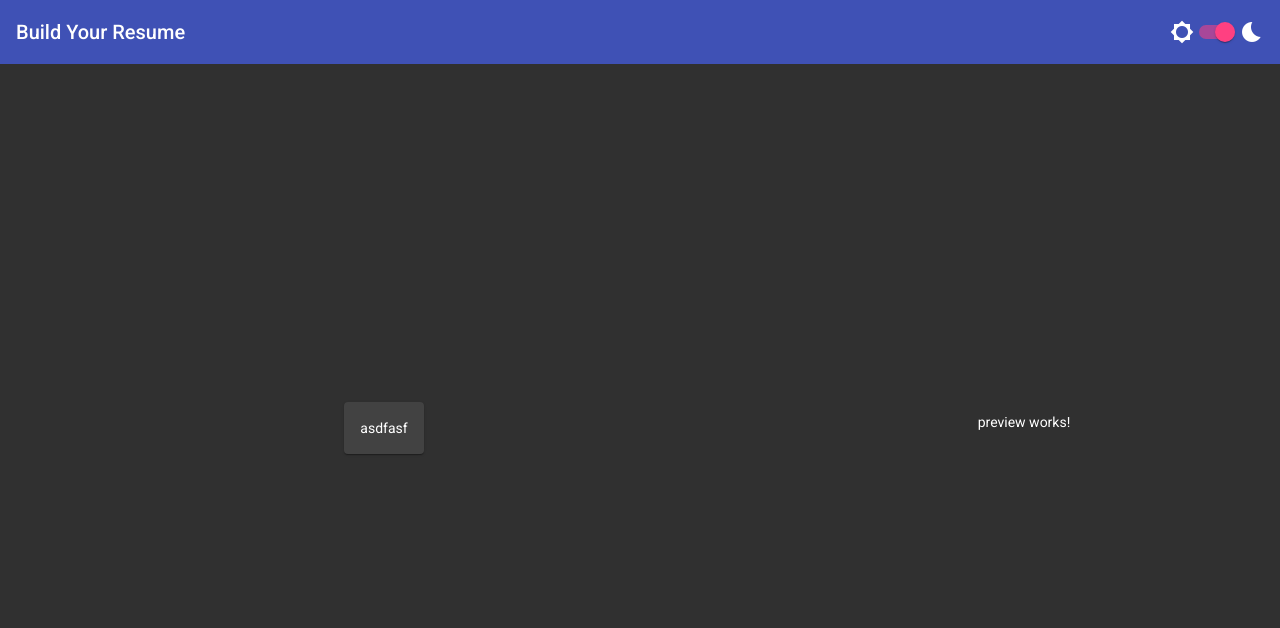
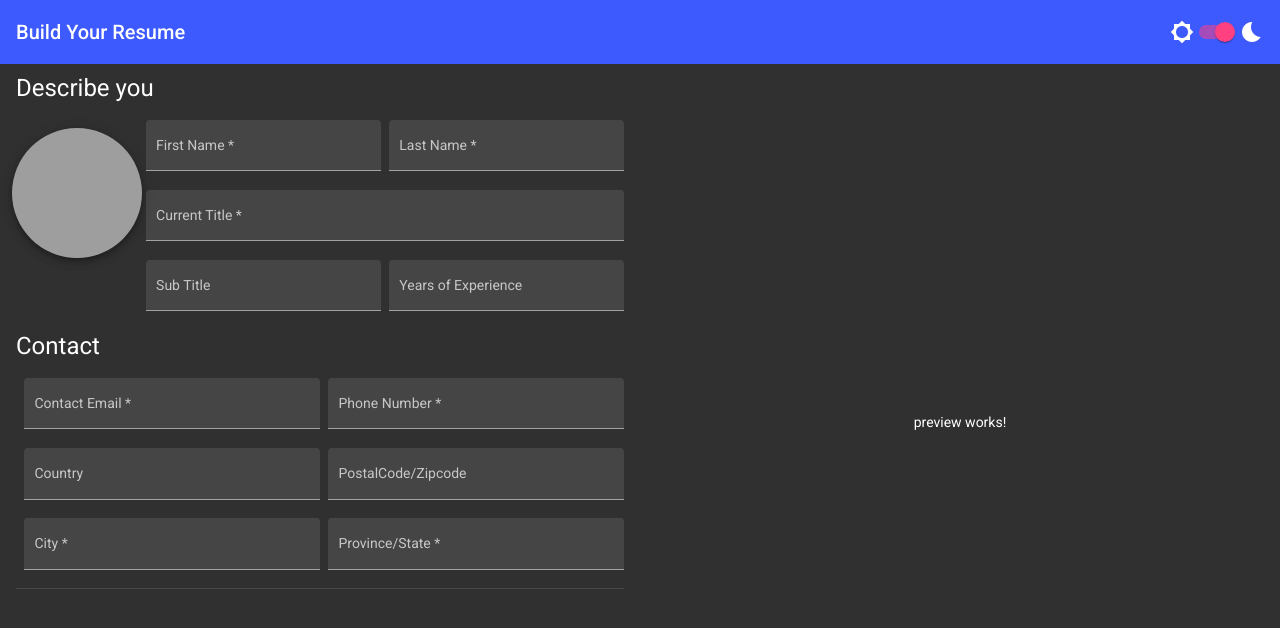
Before and after one commit to dinbtechit/resume-builder, an Angular app: page /home in a window 1280 px wide. Shown: the top 628 px of the page. Built offline with nearby package versions, Linux system fonts and the light colour scheme; grey boxes are pictures that could not be loaded.

Commit message:
Profile Picture functionality

```diff
--- a/src/app/app.component.ts
+++ b/src/app/app.component.ts
@@ -1,5 +1,4 @@
 import { Component, HostBinding, OnDestroy} from '@angular/core';
-import { Subscription } from "rxjs";
 import { ThemeService } from "./shared/service/theme.service";
 
 @Component({
@@ -13,17 +12,15 @@ export class AppComponent implements OnDestroy {
 
   @HostBinding('class')
   themeMode: String = "";
-  private themingSubscription: Subscription;
-
 
   constructor(private themingService: ThemeService) {
-    this.themingSubscription = this.themingService.theme.subscribe((theme: String) => {
+    this.themingService.theme.subscribe((theme: String) => {
       this.themeMode = theme;
     });
   }
 
   ngOnDestroy(): void {
-    this.themingSubscription.unsubscribe();
+    this.themingService.theme.unsubscribe();
   }
 
 }
--- /dev/null
+++ b/src/app/home/components/editor/components/profile-pic/profile-pic.component.html
@@ -0,0 +1,13 @@
+<div fxFlexFill fxLayout="column" fxLayoutAlign="center center">
+<label class="profile-pic mat-elevation-z5" for="fileInput">
+  <img alt="upload profile picture"
+       [src]="url ? url : 'https://www.w3schools.com/howto/img_avatar.png'">
+  <span class="hover-text">Choose file</span>
+  <span class="background"></span>
+</label>
+<input id="fileInput" type='file' accept="image/*" (change)="onSelectFile($event)">
+<button mat-raised-button *ngIf="url" (click)="delete()"
+        class="mt-2 small">
+  <mat-icon>delete</mat-icon> Delete
+</button>
+</div>
--- /dev/null
+++ b/src/app/home/components/editor/components/profile-pic/profile-pic.component.scss
@@ -0,0 +1,47 @@
+img {
+  width: 100%;
+  height: 100%;
+  object-fit: cover;
+  border-radius: 50%;
+}
+.profile-pic{
+  position: relative;
+  display: block;
+  cursor: pointer;
+  height: 130px;
+  width: 130px;
+  border-radius: 50%;
+}
+.profile-pic .hover-text{
+  position: absolute;
+  display: none;
+  top: 80%;
+  left:  50%;
+  font-size: 13px;
+  transform: translate(-50%,-50%);
+  z-index: 2;
+}
+.profile-pic .background{
+  position: absolute;
+  display: none;
+  top: 50%;
+  left:  0;
+  bottom: 0;
+  right: 0;
+  height: 65px;
+  background-color: rgba(59, 56, 56, 0.5);
+  pointer-events: none;
+  border-bottom-left-radius: 130px;
+  border-bottom-right-radius: 130px;
+  z-index: 1;
+}
+.profile-pic:hover .hover-text{
+  display: block;
+}
+.profile-pic:hover .background{
+  display: block;
+}
+
+#fileInput{
+  display: none;
+}
--- /dev/null
+++ b/src/app/home/components/editor/components/profile-pic/profile-pic.component.ts
@@ -0,0 +1,34 @@
+import { Component, OnInit } from '@angular/core';
+
+@Component({
+  selector: 'app-profile-pic',
+  templateUrl: './profile-pic.component.html',
+  styleUrls: ['./profile-pic.component.scss']
+})
+export class ProfilePicComponent implements OnInit {
+
+  url: string | null = '';
+
+  constructor() {
+  }
+
+  ngOnInit(): void {
+  }
+
+  onSelectFile(event: any): void {
+    const reader = new FileReader();
+    reader.readAsDataURL(event.target.files[0]); // read file as data url
+    reader.onload = (event) => { // called once readAsDataURL is completed
+      if(event.target!.result &&  typeof event.target!.result == 'string'){
+        this.url = event.target!.result;
+      } else {
+        console.error(`Invalid Image File: ${event.target!.result}`);
+      }
+    };
+  }
+
+  public delete(): void {
+    this.url = null;
+  }
+
+}
--- a/src/app/home/components/editor/editor.component.html
+++ b/src/app/home/components/editor/editor.component.html
@@ -1,5 +1,73 @@
-<div fxFlexFill fxLayoutAlign="center center">
-<mat-card>
-asdfasf
-</mat-card>
+<div fxFlexFill fxLayout="column" class="p-3">
+  <h1>Describe you</h1>
+  <div fxLayout="row">
+    <div fxFlex="30" fxFlex.gt-md="20"  fxLayout="column" fxLayoutAlign="start center">
+      <app-profile-pic class="mt-2"></app-profile-pic>
+    </div>
+    <div fxFlex="70" fxFlex.gt-md="80" fxLayout="column">
+      <div fxLayout="row">
+        <mat-form-field appearance="fill" class="ps-2 w-50">
+          <mat-label>First Name</mat-label>
+          <input matInput type="text" required>
+        </mat-form-field>
+        <mat-form-field appearance="fill" class="ps-2 w-50">
+          <mat-label>Last Name</mat-label>
+          <input matInput type="text" required>
+        </mat-form-field>
+      </div>
+      <div fxLayout="row">
+        <mat-form-field appearance="fill" class="ps-2 w-100">
+          <mat-label>Current Title</mat-label>
+          <input matInput type="text"
+                 placeholder="Sr. Software Engineer"
+                 required>
+        </mat-form-field>
+      </div>
+      <div fxLayout="row">
+        <mat-form-field appearance="fill" class="ps-2 w-100">
+          <mat-label>Sub Title</mat-label>
+          <input matInput type="text"
+                 placeholder="(UX Designer/ Full Stack Developer)">
+        </mat-form-field>
+        <mat-form-field appearance="fill" class="ps-2 w-100">
+          <mat-label>Years of Experience</mat-label>
+          <input matInput type="text"
+                 placeholder="Over 11 Years of Experience">
+        </mat-form-field>
+      </div>
+    </div>
+  </div>
+  <h1>Contact</h1>
+  <div fxLayout="row">
+    <mat-form-field appearance="fill" class="ps-2 w-50">
+      <mat-label>Contact Email</mat-label>
+      <input matInput type="text" required>
+    </mat-form-field>
+    <mat-form-field appearance="fill" class="ps-2 w-50">
+      <mat-label>Phone Number</mat-label>
+      <input matInput type="text" required>
+    </mat-form-field>
+  </div>
+  <div fxLayout="row">
+    <mat-form-field appearance="fill" class="ps-2 w-50">
+      <mat-label>Country</mat-label>
+      <input matInput type="text">
+    </mat-form-field>
+    <mat-form-field appearance="fill" class="ps-2 w-50">
+      <mat-label>PostalCode/Zipcode</mat-label>
+      <input matInput type="text">
+    </mat-form-field>
+  </div>
+  <div fxLayout="row">
+    <mat-form-field appearance="fill" class="ps-2 w-50">
+      <mat-label>City</mat-label>
+      <input matInput type="text" required>
+    </mat-form-field>
+    <mat-form-field appearance="fill" class="ps-2 w-50">
+      <mat-label>Province/State</mat-label>
+      <input matInput type="text" required>
+    </mat-form-field>
+  </div>
+
+  <mat-divider></mat-divider>
 </div>
--- a/src/app/home/home.component.html
+++ b/src/app/home/home.component.html
@@ -1,8 +1,8 @@
 <div fxLayout="row" fxLayout.lt-md="column" fxFill>
-  <div fxFlex.gt-md="60" fxFlex.lt-md="100" fxFlexFill>
+  <div fxFlex.gt-md="50" fxFlex.lt-md="100" fxFlexFill>
     <app-editor></app-editor>
   </div>
-  <div fxFlex.gt-md="40" fxHide.lt-md="true" fxLayoutAlign="center center" fxFlexFill>
+  <div fxFlex.gt-md="50" fxHide.lt-md="true" fxLayoutAlign="center center" fxFlexFill>
     <app-preview></app-preview>
   </div>
 </div>
--- a/src/styles.scss
+++ b/src/styles.scss
@@ -11,8 +11,9 @@
 // Define the palettes for your theme using the Material Design palettes available in palette.scss
 // (imported above). For each palette, you can optionally specify a default, lighter, and darker
 // hue. Available color palettes: https://material.io/design/color/
-$app-primary: mat.define-palette(mat.$indigo-palette);
+$app-primary: mat.define-palette(mat.$indigo-palette, A400);
 $app-accent: mat.define-palette(mat.$pink-palette, A200, A100, A400);
+$app-dark-primary: mat.define-palette(mat.$indigo-palette, A400, A400);
 
 // The warn palette is optional (defaults to red).
 $app-warn: mat.define-palette(mat.$red-palette);
@@ -29,7 +30,7 @@ $light-theme: mat.define-light-theme((
 
 $dark-theme: mat.define-dark-theme((
   color: (
-    primary: $app-primary,
+    primary: $app-dark-primary,
     accent: $app-accent,
     warn: $app-warn,
   )
```
Also changed, not shown: src/app/app.module.ts (+14 -2 lines), 1 other file (tests, documents, lock files or other folders).
